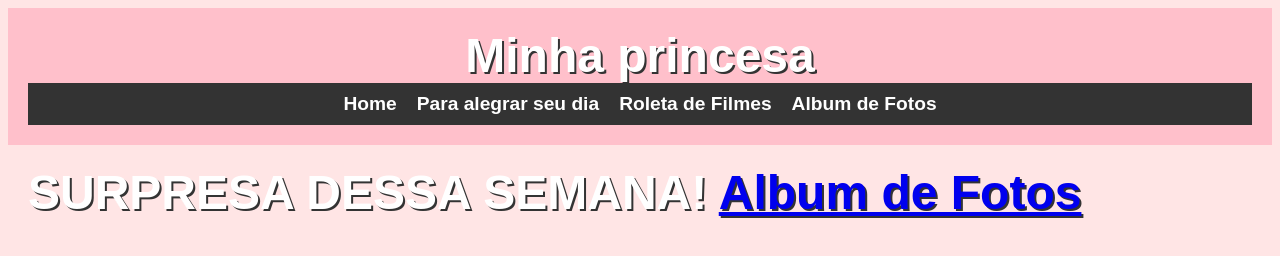
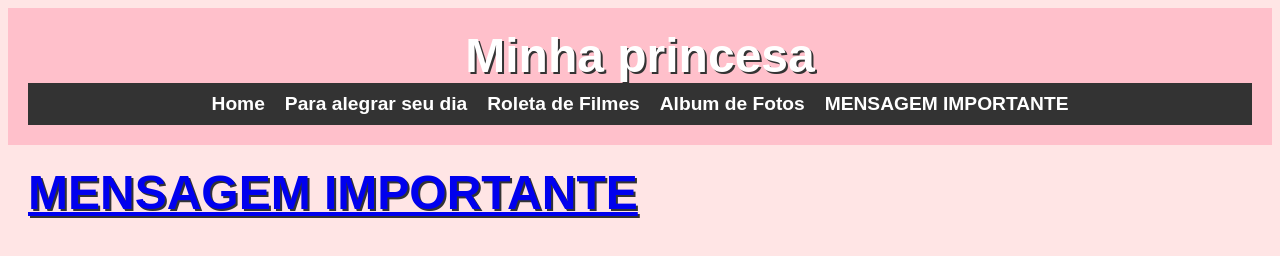
Before and after one commit to LeonardoAlvesFrancisco/Site.io, a plain HTML site: page index.html in a window 1280 px wide. Drawn offline with Linux system fonts and the light colour scheme.

Commit message:
Update index.html

```diff
--- a/index.html
+++ b/index.html
@@ -62,11 +62,12 @@
 				<li><a href="paratealegrar.html">Para alegrar seu dia</a></li>
 				<li><a href="roleta.html">Roleta de Filmes</a></li>
 				<li><a href="album.html">Album de Fotos</a></li>
+				<li> <a href="temp.html"> MENSAGEM IMPORTANTE</a></li>
 			</ul>
 		</nav>
 	</header>
 	<main>
-		<p><h1> SURPRESA DESSA SEMANA! <a href="album.html">Album de Fotos</a></h1></p>
+		<p><h1><a href="temp.html"> MENSAGEM IMPORTANTE</a> </h1></p>
 
 	</main>
 </body>
```
